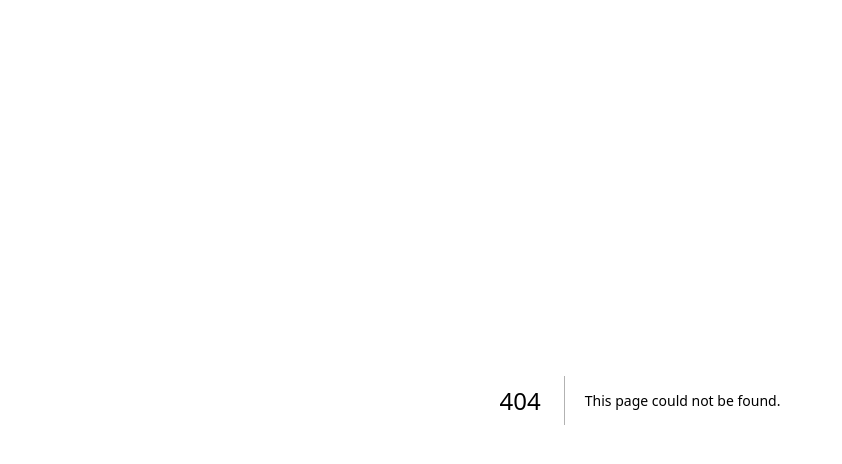
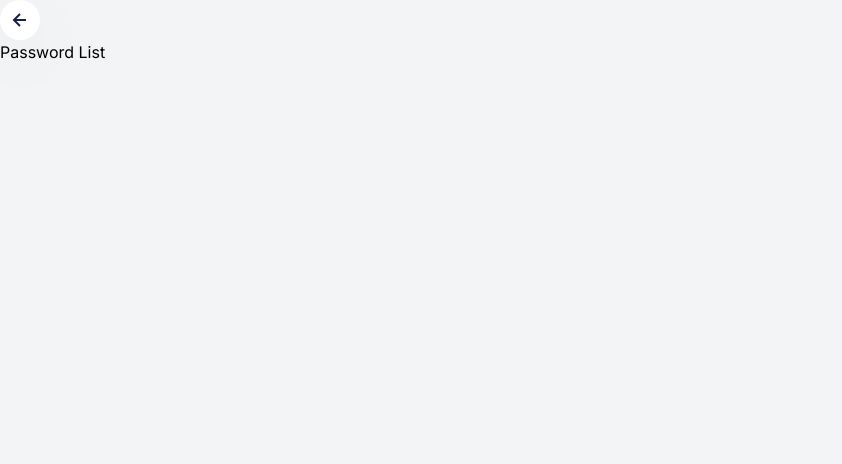
Before and after one commit to yushanwebdev/unlock, a Next.js app: page /list in a window 1280 px wide. Before the commit this address had no page. Shown: the top 464 px of the page, without its empty margins (0-842 px from the left). Built offline with nearby package versions, Linux system fonts and the light colour scheme.

Commit message:
feat: List Page Development - Develop the basic version of the List Page

```diff
--- /dev/null
+++ b/app/list/page.tsx
@@ -0,0 +1,10 @@
+import BackArrowBtn from "./back-arrow-btn";
+
+export default function List() {
+  return (
+    <main>
+      <BackArrowBtn />
+      <h1>Password List</h1>
+    </main>
+  );
+}
```
